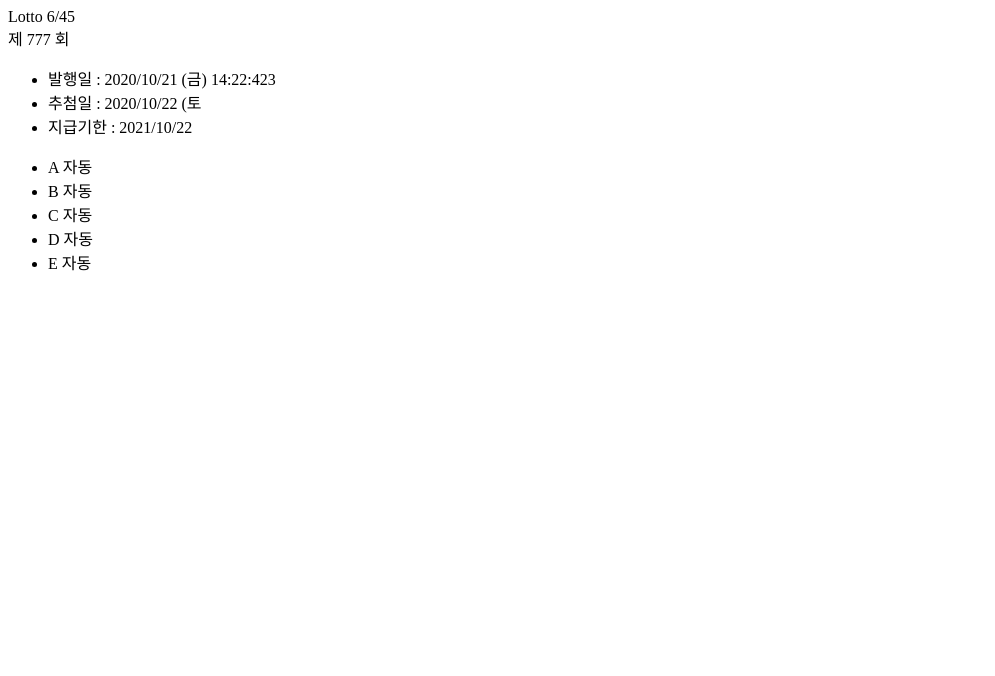
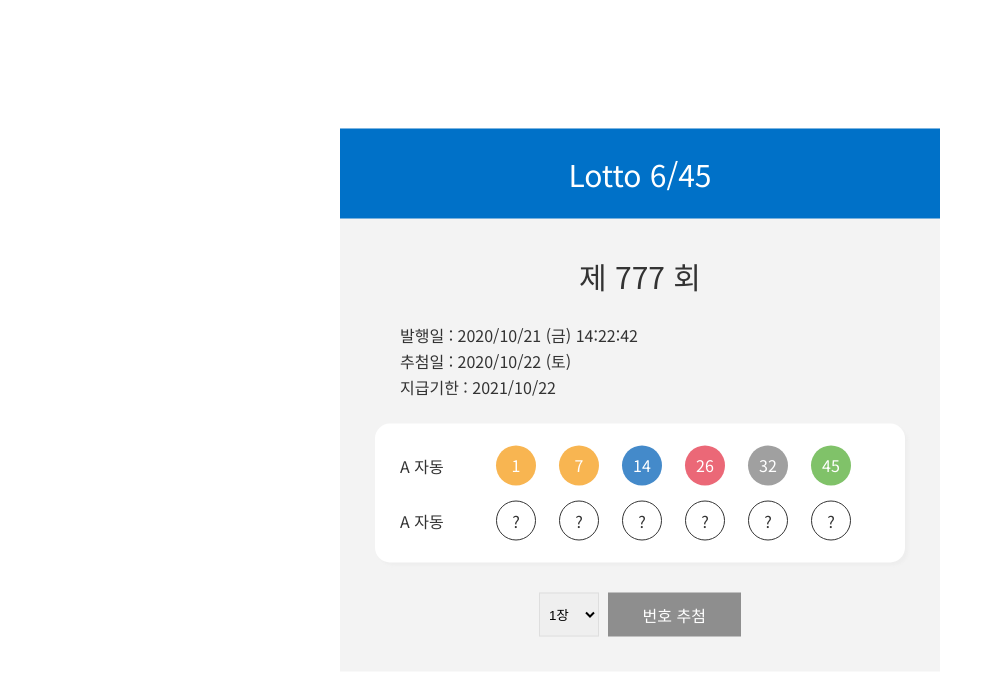
Before and after one commit to Geonsik-Kim/lotto, a plain HTML site: page index.html in a window 1280 px wide. Shown: the whole page, without its empty margins (0-995 px from the left). Drawn offline with Linux system fonts and the light colour scheme.

Commit message:
feat : css, js 작업

```diff
--- a/index.html
+++ b/index.html
@@ -6,7 +6,7 @@
     <meta name="viewport" content="width=device-width, initial-scale=1.0" />
     <title>lotto 번호 자동 생성</title>
     <link rel="stylesheet" href="./css/style.css">
-    <script src="./js/index.js"></script>
+
 </head>
 <body>
     <div class="lotto-wrap">
@@ -14,20 +14,29 @@
         <div class="info">
             <div class="top">제 <span>777</span> 회</div>
             <ul>
-                <li><span class="tit">발행일 : </span><span class="date">2020/10/21 (금) 14:22:423</span></li>
-                <li><span class="tit">추첨일 : </span><span class="date">2020/10/22 (토</span></li>
+                <li><span class="tit">발행일 : </span><span class="date">2020/10/21 (금) 14:22:42</span></li>
+                <li><span class="tit">추첨일 : </span><span class="date">2020/10/22 (토)</span></li>
                 <li><span class="tit">지급기한 : </span><span class="date">2021/10/22</span></li>
             </ul>
         </div>
         <div class="num">
             <ul>
-                <li><span class="tit">A 자동</span></li>
-                <li><span class="tit">B 자동</span></li>
-                <li><span class="tit">C 자동</span></li>
-                <li><span class="tit">D 자동</span></li>
-                <li><span class="tit">E 자동</span></li>
+                <li><div class="tit"><span>A</span> 자동</div><div class="choice"><span class="ball1">1</span><span class="ball1">7</span><span class="ball2">14</span><span class="ball3">26</span><span class="ball4">32</span><span class="ball5">45</span></div></li>
+                <li><div class="tit"><span>A</span> 자동</div><div class="choice"><span>?</span><span>?</span><span>?</span><span>?</span><span>?</span><span>?</span></div></li>
             </ul>
         </div>
+        <div class="btn">
+            <select name="countSelect" id="">
+                <option value="1">1장</option>
+                <option value="2">2장</option>
+                <option value="3">3장</option>
+                <option value="4">4장</option>
+                <option value="5">5장</option>
+            </select>
+            <button type="button">번호 추첨</button>
+        </div>
+        <div class="apple"></div>
     </div>
+    <script src="./js/index.js"></script>
 </body>
 </html>
--- a/js/index.js
+++ b/js/index.js
@@ -0,0 +1,30 @@
+const numUl = document.querySelector(".num ul")
+const btn = document.querySelector(".btn");
+
+btn.addEventListener("click", function(){
+    numUl.innerHTML="";
+    let newLi = document.createElement('li')
+
+})
+
+// 랜덤 숫자가 들어 갈 2차원 배열[5][6] 만들기
+function arr2Create(rows, columns) {
+    let resultArray = new Array(rows);
+    for (let i = 0; i < rows; i++) {
+        resultArray[i] = new Array(columns);
+    }
+    return resultArray;
+}
+let resultArray = arr2Create(5,6);
+
+
+function lotto(){
+    var numbers=[1,2,3,4,5,6,7,8,9,10,11,12,13,14,15,16,17,18,19,20,21,22,23,24,25,26,27,28,29,30,31,32,33,34,35,36,37,38,39,40,41,42,43,44,45]
+    for(let i=0;i<resultArray.length;i++){
+        for(let j=0;j<6;j++){
+            resultArray[i][j] = numbers.splice(Math.floor(Math.random() * numbers.length),1)[0]
+        }
+    }
+}
+
+lotto();
--- a/scss/style.scss
+++ b/scss/style.scss
@@ -0,0 +1,143 @@
+@charset "utf-8";
+
+@import url(//fonts.googleapis.com/earlyaccess/notosanskr.css);
+
+
+*{
+    margin:0;
+    padding:0;
+    box-sizing:border-box;
+}
+
+body{
+    font-family:"Noto Sans KR", sans-serif;
+    font-weight:400;
+    color:#333;
+}
+
+ul{
+    list-style:none;
+}
+
+button{
+    overflow:visible;
+    text-transform:none;
+    -webkit-appearance:button;
+    border:0;
+    background:0;
+    cursor:pointer;
+    font-family:"Noto Sans KR", sans-serif;
+}
+
+.lotto-wrap{
+    width:600px;
+    position:absolute;
+    top:50%;
+    left:50%;
+    background:#f3f3f3;
+    transform:translate(-50%,-50%)
+}
+
+.header{
+    padding:23px 0;
+    font-size:30px;
+    color:#fff;
+    background:#0071c8;
+    text-align:center;
+}
+
+.info{
+    padding:0 60px;
+    .top{
+        padding:35px 0 25px;
+        font-size:30px;
+        font-weight:500;
+        text-align:center;
+    }
+    ul{
+        li{
+            &+li{
+                margin-top:2px;
+            }
+        }
+    }
+}
+
+.num{
+    margin:25px 35px 30px;
+    padding:22px 25px;
+    background:#fff;
+    border-radius:15px;
+    box-shadow:#eee 3px 3px 3px;
+    ul{
+        li{
+            display:flex;
+            &:after{
+                content:'';
+                display:block;
+                clear:both;
+            }
+            &+li{
+                margin-top:15px;
+            }
+            .tit{
+                flex:1;
+                margin-top:8px;
+            }
+            .choice{
+                flex:4;
+                span{
+                    display:inline-block;
+                    width:40px;
+                    height:40px;
+                    color:#333;
+                    text-align:center;
+                    line-height:39px;
+                    border-radius:50%;
+                    border:1px solid #333;
+                    &+span{
+                        margin-left:23px;
+                    }
+                    &[class^=ball]{
+                        color:#fff;
+                        border:0;
+                    }
+                    &.ball1{
+                        background-color:#f8b551;
+                    }
+                    &.ball2{
+                        background-color:#448aca;
+                    }
+                    &.ball3{
+                        background-color:#eb6877;
+                    }
+                    &.ball4{
+                        background-color:#a0a0a0;
+                    }
+                    &.ball5{
+                        background-color:#80c269;
+                    }
+                }
+            }
+        }
+    }
+}
+
+.btn{
+    padding-bottom:35px;
+    text-align:center;
+    button{
+        margin-left:4px;
+        padding:10px 35px;
+        font-size:16px;
+        color:#fff;
+        background:#8e8e8e;
+    }
+    select{
+        width:60px;
+        height:44px;
+        padding-left:5px;
+        vertical-align:top;
+        border-color:#dedede;
+    }
+}
```
Also changed, not shown: css/style.css.
